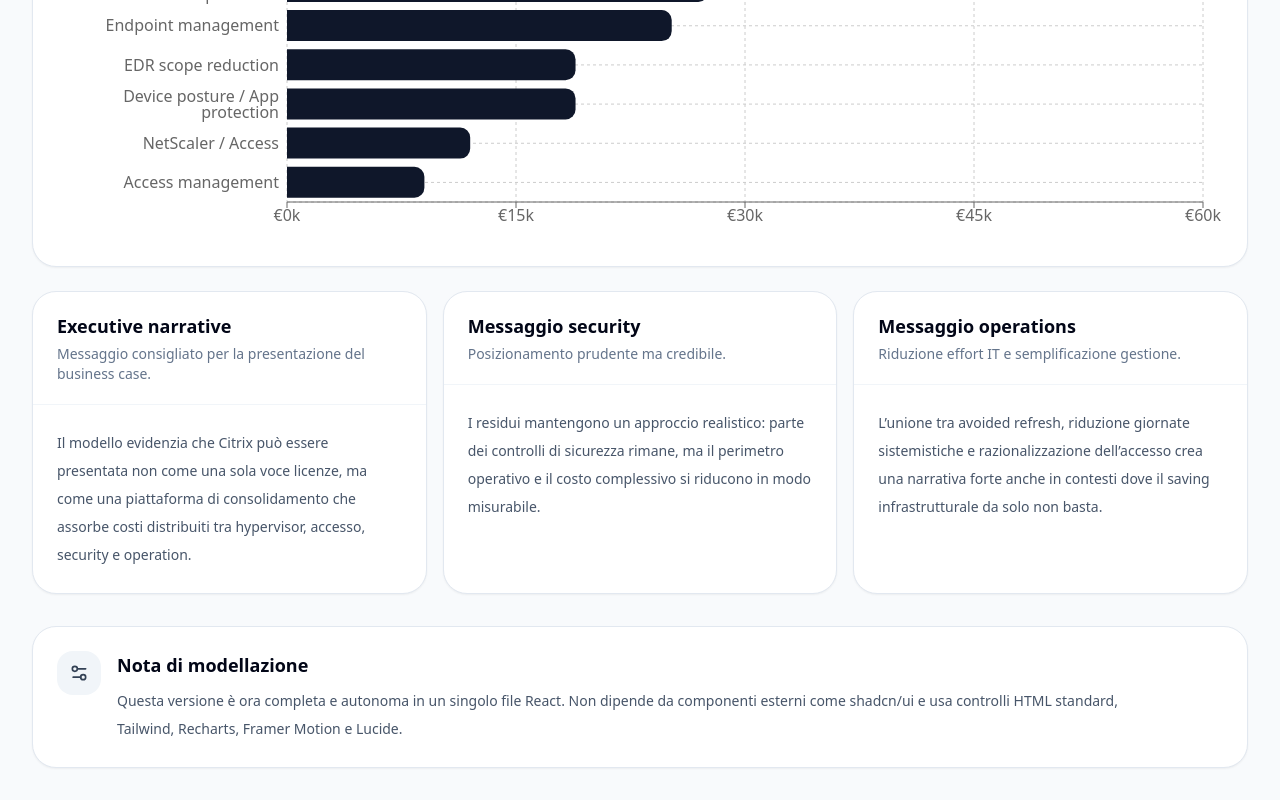
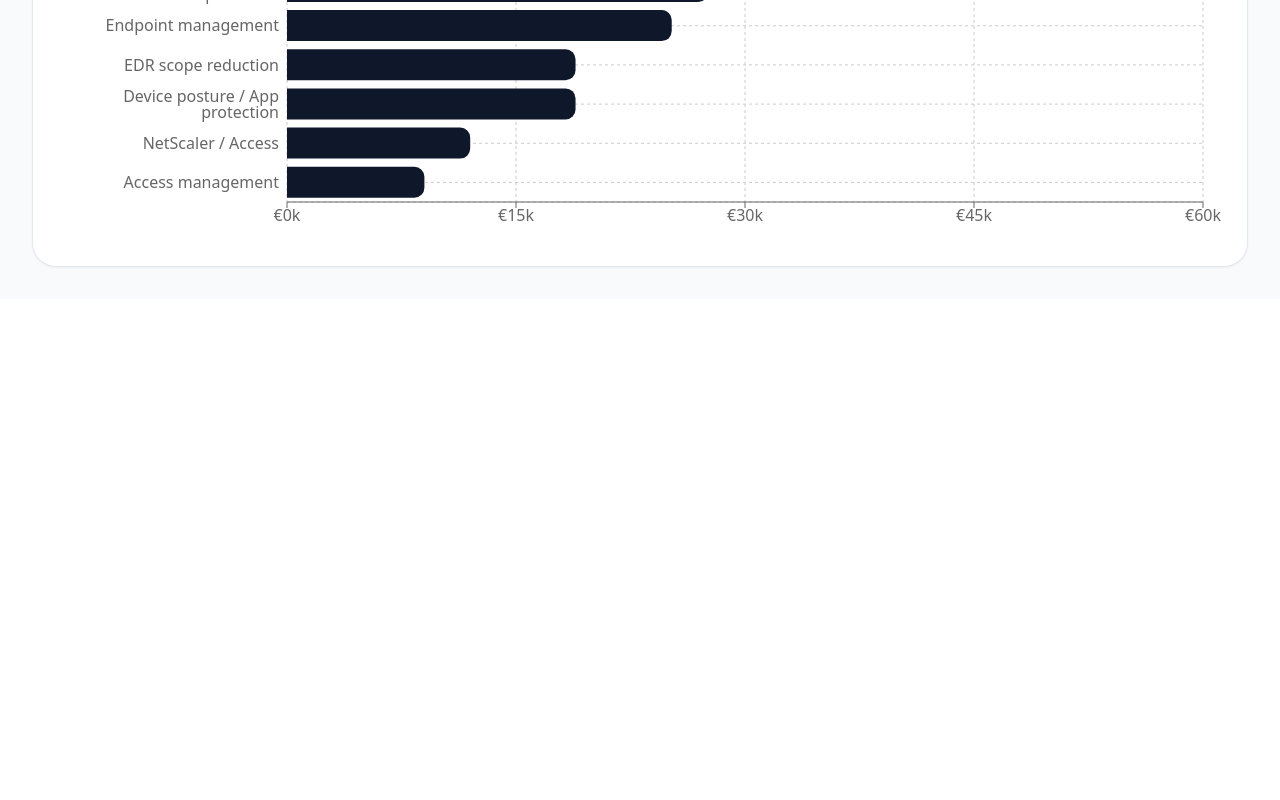
Before and after one commit to ferrarisimo/citrix-hmc-roi-calculator, a React (Vite) app: page / in a window 1280 px wide. Shown: the part 1768-2568 px from the top of the page. After the commit the page ends 2067 px from the top, so only its background shows below. Built offline with nearby package versions, Linux system fonts and the light colour scheme.

Commit message:
Remove presales narrative and modeling note sections

```diff
--- a/src/App.jsx
+++ b/src/App.jsx
@@ -8,7 +8,6 @@ import {
   RefreshCcw,
   TrendingUp,
   Clock3,
-  Settings2,
 } from 'lucide-react';
 import {
   ResponsiveContainer,
@@ -674,38 +673,6 @@ export default function App() {
               </div>
             </SectionCard>
 
-            <div className="grid gap-4 lg:grid-cols-3">
-              <SectionCard
-                title={t('Executive narrative', 'Executive narrative')}
-                subtitle={t('Messaggio consigliato per la presentazione del business case.', 'Recommended message for business-case presentation.')}
-              >
-                <p className="text-sm leading-7 text-slate-600">
-                  {t(
-                    'Il modello evidenzia che Citrix può essere presentata non come una sola voce licenze, ma come una piattaforma di consolidamento che assorbe costi distribuiti tra hypervisor, accesso, security e operation.',
-                    'The model highlights that Citrix can be positioned not as a single licensing line item, but as a consolidation platform that absorbs costs spread across hypervisor, access, security, and operations.'
-                  )}
-                </p>
-              </SectionCard>
-              <SectionCard title={t('Messaggio security', 'Security message')} subtitle={t('Posizionamento prudente ma credibile.', 'Prudent yet credible positioning.')}>
-                <p className="text-sm leading-7 text-slate-600">
-                  {t(
-                    'I residui mantengono un approccio realistico: parte dei controlli di sicurezza rimane, ma il perimetro operativo e il costo complessivo si riducono in modo misurabile.',
-                    'Residual values keep the model realistic: part of the security controls remains, while operational scope and overall cost are measurably reduced.'
-                  )}
-                </p>
-              </SectionCard>
-              <SectionCard
-                title={t('Messaggio operations', 'Operations message')}
-                subtitle={t('Riduzione effort IT e semplificazione gestione.', 'Reduced IT effort and simplified management.')}
-              >
-                <p className="text-sm leading-7 text-slate-600">
-                  {t(
-                    'L’unione tra avoided refresh, riduzione giornate sistemistiche e razionalizzazione dell’accesso crea una narrativa forte anche in contesti dove il saving infrastrutturale da solo non basta.',
-                    'The combination of avoided refresh, reduced sysadmin days, and streamlined access creates a strong narrative even in contexts where infrastructure savings alone are not enough.'
-                  )}
-                </p>
-              </SectionCard>
-            </div>
           </div>
         )}
 
@@ -1093,19 +1060,6 @@ export default function App() {
           </div>
         )}
 
-        <div className="mt-8 rounded-3xl border border-slate-200 bg-white p-6 shadow-sm">
-          <div className="flex items-start gap-4">
-            <div className="rounded-2xl bg-slate-100 p-3">
-              <Settings2 className="h-5 w-5 text-slate-700" />
-            </div>
-            <div>
-              <h3 className="text-lg font-semibold text-slate-950">{t('Nota di modellazione', 'Modeling note')}</h3>
-              <p className="mt-2 max-w-5xl text-sm leading-7 text-slate-600">
-                {t('Questa versione è ora completa e autonoma in un singolo file React. Non dipende da componenti esterni come shadcn/ui e usa controlli HTML standard, Tailwind, Recharts, Framer Motion e Lucide.', 'This version is now complete and self-contained in a single React file. It does not depend on external components such as shadcn/ui and uses standard HTML controls, Tailwind, Recharts, Framer Motion, and Lucide.')}
-              </p>
-            </div>
-          </div>
-        </div>
       </div>
     </div>
   );
```
